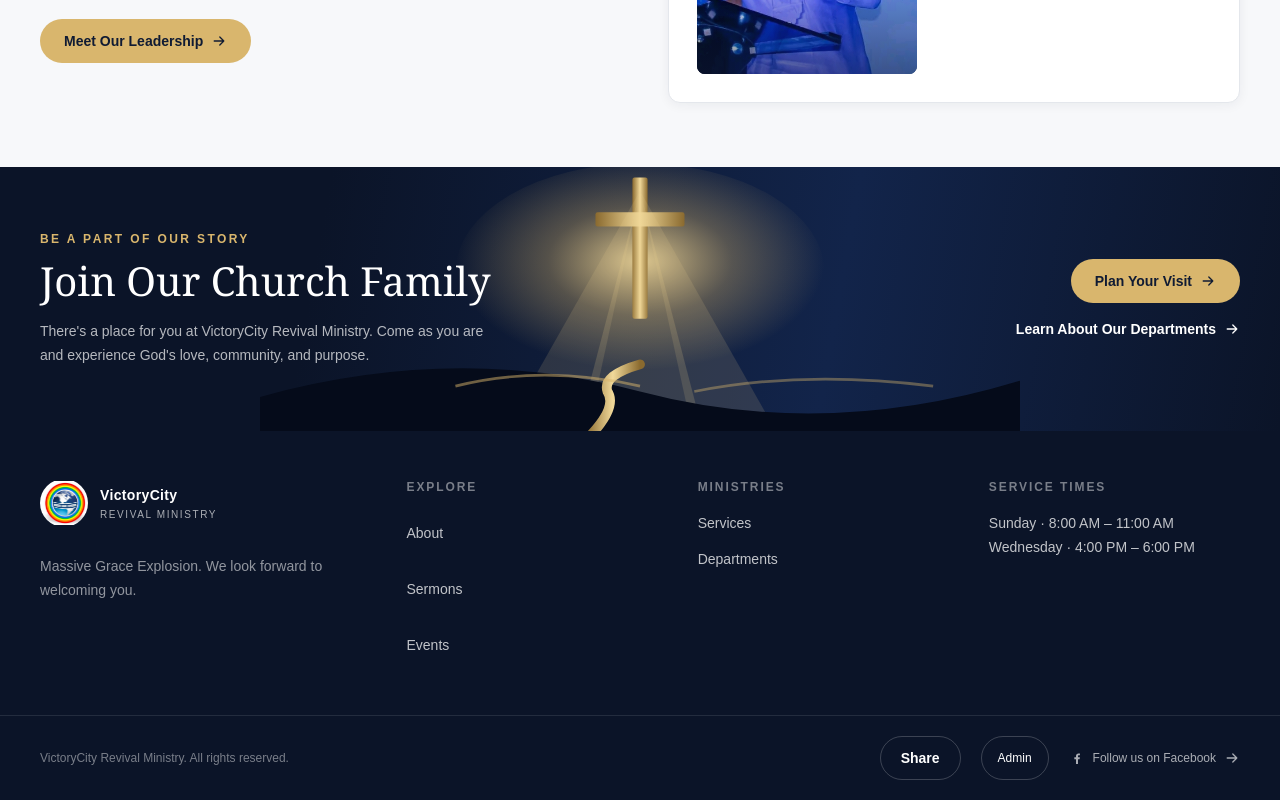
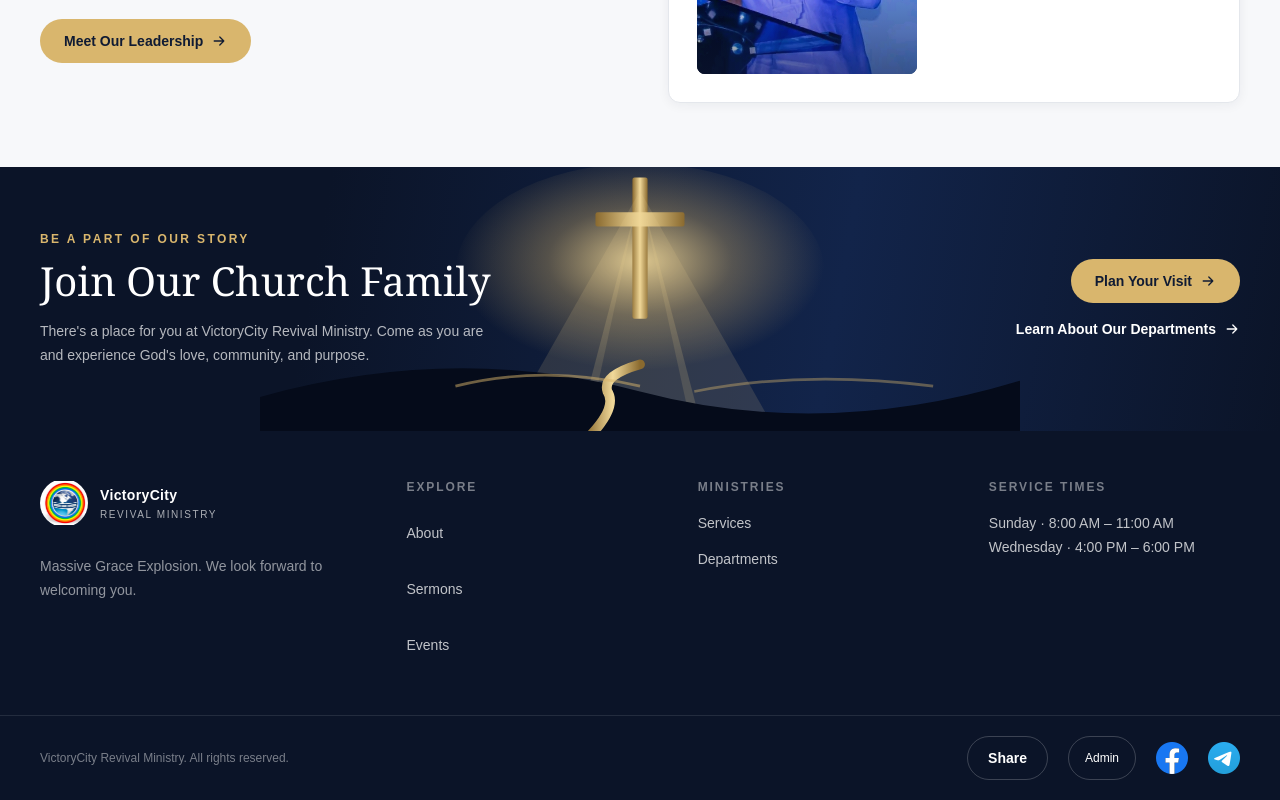
Before and after one commit to ebuski100/myChurch, a Next.js app: page /about in a window 1280 px wide. Shown: the part 1618-2418 px from the top of the page. Built offline with nearby package versions, Linux system fonts and the light colour scheme.

Commit message:
edit the listen later implementation

```diff
--- a/src/app/_components/site-chrome.tsx
+++ b/src/app/_components/site-chrome.tsx
@@ -364,35 +364,17 @@ export function SiteFooter() {
               rel="noopener noreferrer"
               className={`inline-flex min-h-11 items-center gap-2 text-white/65 hover:text-white ${focusClass}`}
             >
-              <svg
-                viewBox="0 0 24 24"
-                fill="currentColor"
-                className="size-4"
-                aria-hidden="true"
-              >
-                <path d="M13.5 21v-7.2h2.4l.4-2.8h-2.8V9.2c0-.8.2-1.4 1.4-1.4h1.5V5.3c-.3 0-1.2-.1-2.2-.1-2.2 0-3.7 1.3-3.7 3.8v2H8v2.8h2.5V21h3Z" />
-              </svg>
-              Follow us on Facebook
-              <ArrowIcon />
+              <img src="/facebook.png" alt="facebook-icon" />
             </a>
 
-            {/* <a
-              href="https://t.me/+K1NdakeUQM3NGE0"
+            <a
+              href="https://t.me/+K1NdakeUQpM3NGE0"
               target="_blank"
               rel="noopener noreferrer"
               className={`inline-flex min-h-11 items-center gap-2 text-white/65 hover:text-white ${focusClass}`}
             >
-              <svg
-                viewBox="0 0 24 24"
-                fill="currentColor"
-                className="size-4"
-                aria-hidden="true"
-              >
-                <circle cx="12" cy="12" r="9.5" />
-                <path d="M8 13.5c1.4-1.1 3.5-1.1 4.9 0l3.9 3.2c1.5-.8 3-1.9 4.9-1.5s3 .7 4.9 1.5l3.9-3.2c1.5 .8 3 1.9 4.9 1.5s3-.7 4.9-1.5l-4-3.6c1.1-1.4 0-3-1.9-3h-3.4c-.5 0-1 .9-1 2.1l-4 3.6c-1.1 1.4-1.9 3-1.9 3h-3.4c-.9 0-1.5-1.6-1.9-3l-4-3.6ZM12 3L2 12h3v9H2V12zm12 0L22 12h-3v9h-2V12Z" />
-              </svg>
-              Telegram
-            </a> */}
+              <img src="/telegram.png" alt="telegram-icon" />
+            </a>
           </div>
         </div>
       </div>
```
Also changed, not shown: public/facebook.png (added), public/telegram.png (added).
